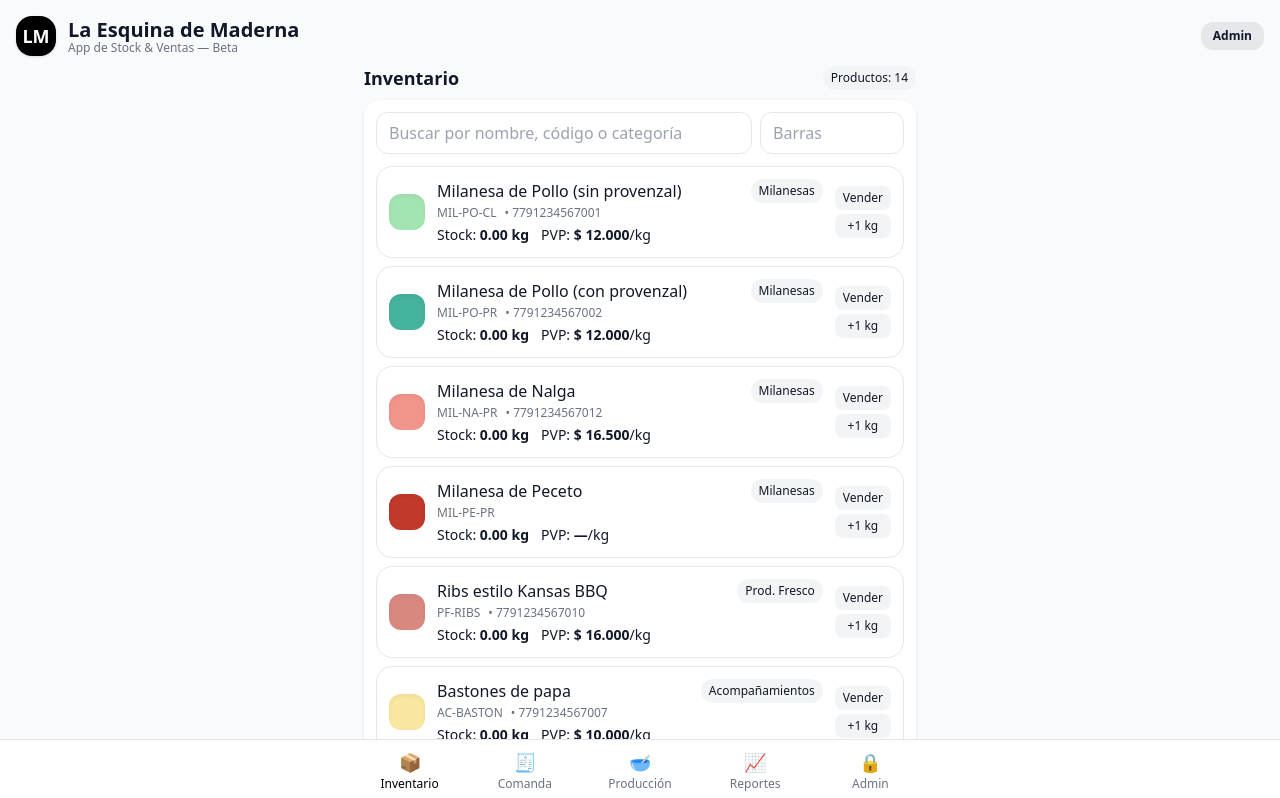
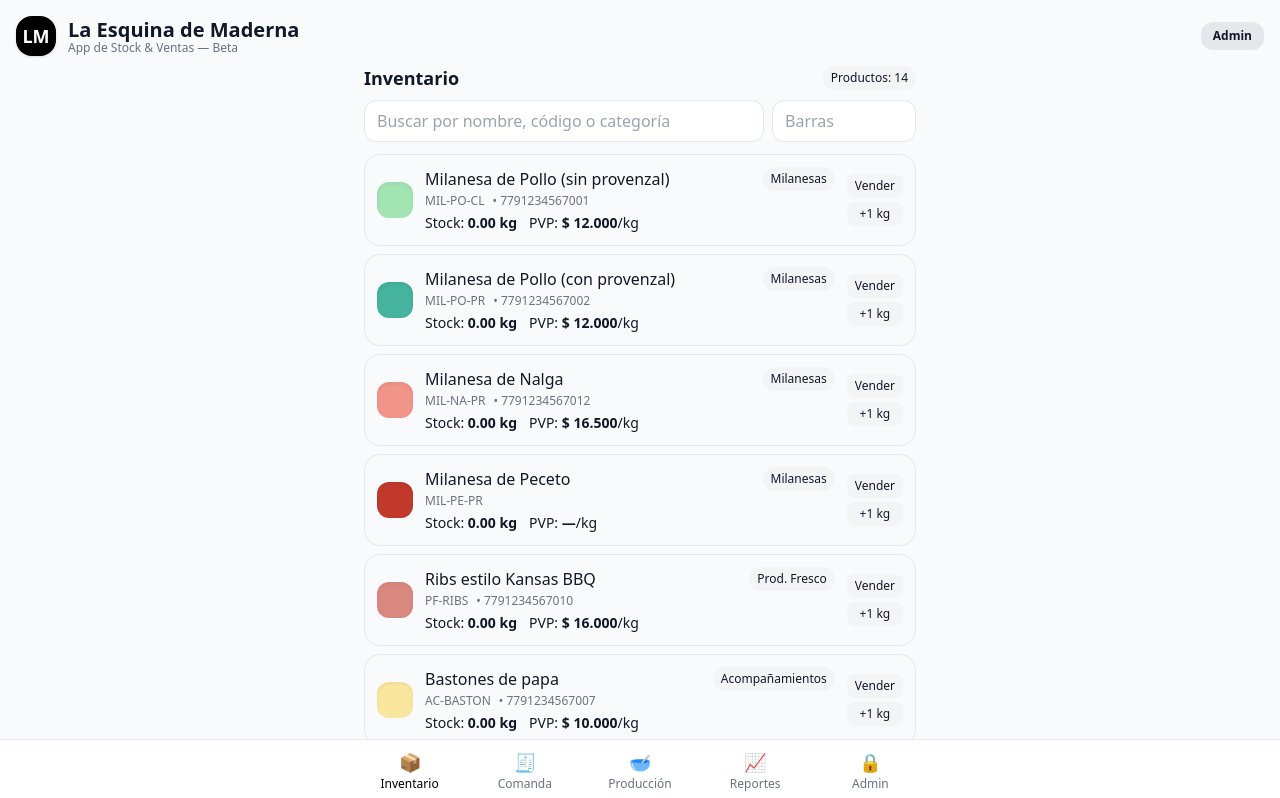
Before and after one commit to darioter/maderna-app, a React (Vite) app: page / in a window 1280 px wide. Shown: the top 798 px of the page. Built offline with nearby package versions, Linux system fonts and the light colour scheme.

Commit message:
Update App.tsx

```diff
--- a/src/App.tsx
+++ b/src/App.tsx
@@ -159,13 +159,18 @@ function savePin(pin: string) {
 // =============================
 // UI helpers
 // =============================
-const Section: React.FC<{ title: string; right?: React.ReactNode }> = ({ title, right, children }) => (
+type SectionProps = {
+  title: string
+  right?: React.ReactNode
+  children?: React.ReactNode   // <- clave para que acepte children
+}
+  const Section = ({ title, right, children }: SectionProps) => (
   <div className="mb-4">
     <div className="flex items-center justify-between mb-2">
       <h2 className="text-lg font-semibold">{title}</h2>
       {right}
     </div>
-    <div className="bg-white rounded-2xl shadow p-3">{children}</div>
+    {children}
   </div>
 );
 
```
